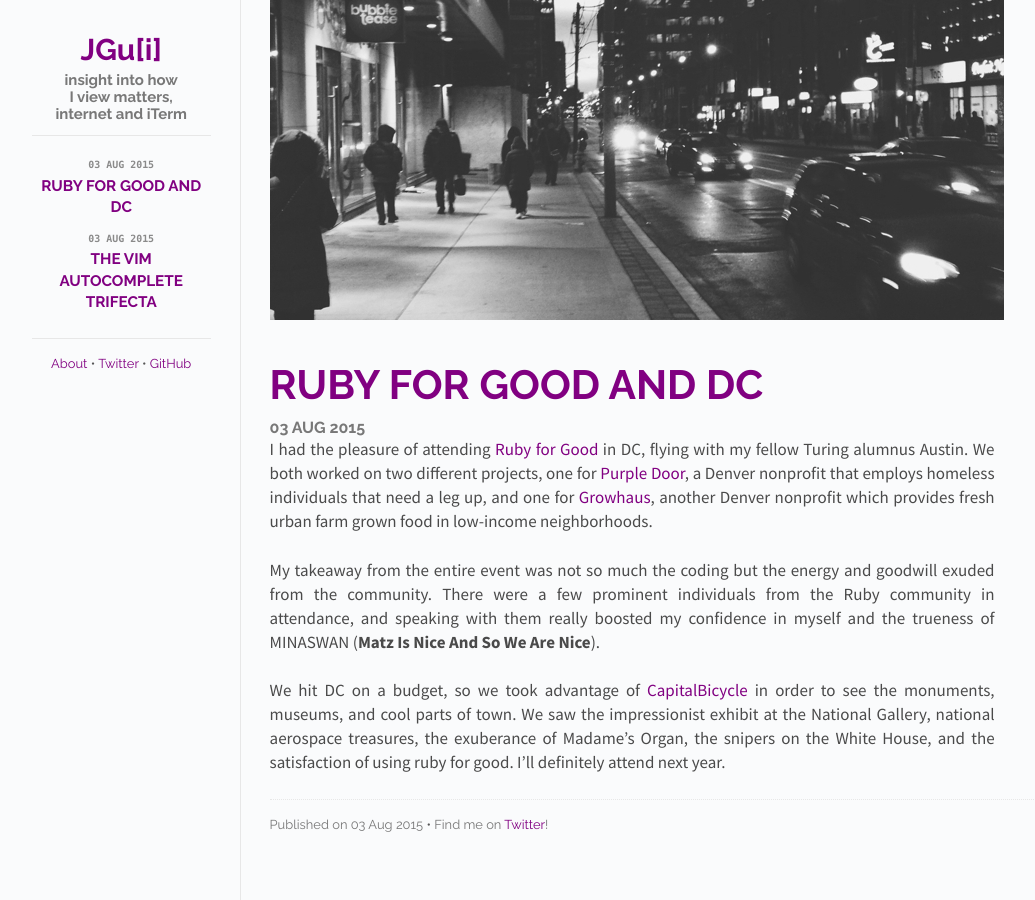
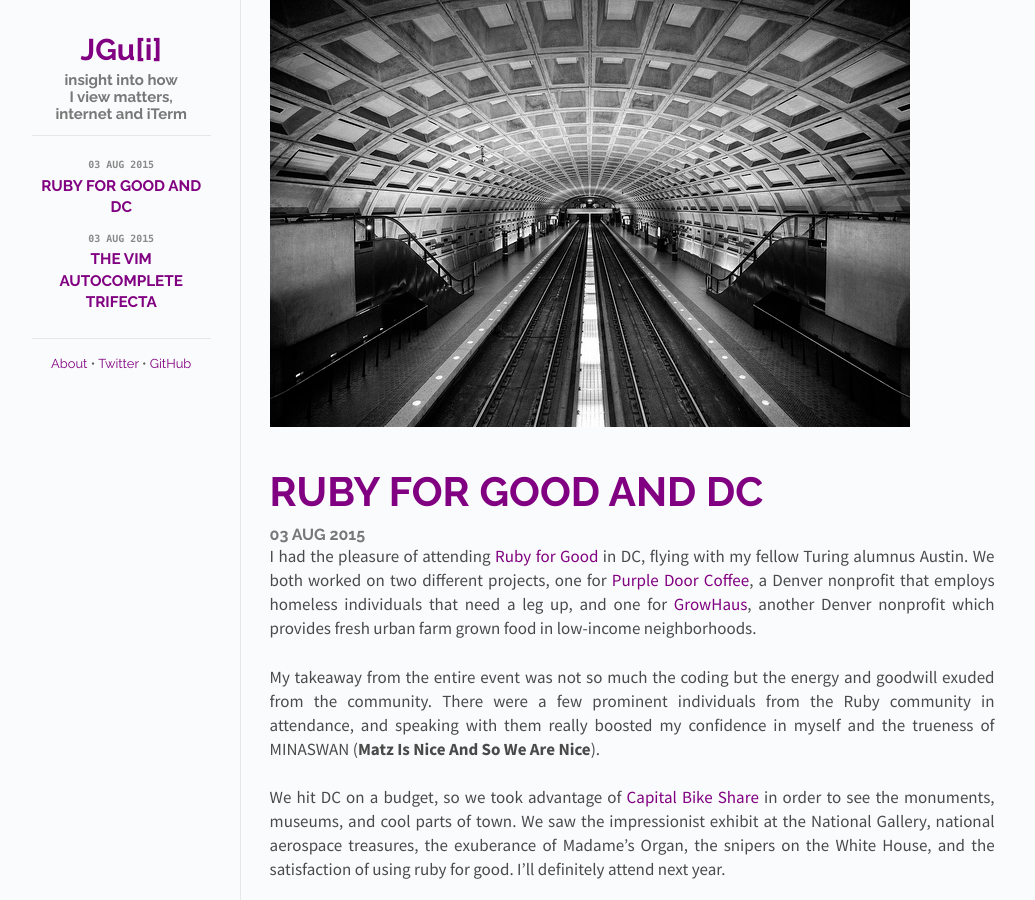
Before and after one commit to jgujgu/warviz, a Jekyll site: the page built from _posts/2015-08-03-ruby-for-good.md, in a window 1280 px wide. Shown: the whole page, without its empty margins (118-1153 px from the left). Built offline with Jekyll 4.4.1, drawn with Linux system fonts in a browser that asks for light colours.

Commit message:
pictures

```diff
--- a/_posts/2015-08-03-ruby-for-good.md
+++ b/_posts/2015-08-03-ruby-for-good.md
@@ -1,12 +1,12 @@
 ---
 layout: post
 title:  "Ruby for Good and DC"
-cover: cover.jpg
+cover: dc.jpg
 date:   2015-08-03 13:53:38
 categories: ruby for good minaswan washington dc
 ---
-I had the pleasure of attending [Ruby for Good](http://www.rubyforgood.com) in DC, flying with my fellow Turing alumnus Austin. We both worked on two different projects, one for [Purple Door](http://www.purpledoor.com), a Denver nonprofit that employs homeless individuals that need a leg up, and one for [Growhaus](https://www.growhaus.com), another Denver nonprofit which provides fresh urban farm grown food in low-income neighborhoods.
+I had the pleasure of attending [Ruby for Good](http://www.rubyforgood.com/) in DC, flying with my fellow Turing alumnus Austin. We both worked on two different projects, one for [Purple Door Coffee](http://www.purpledoorcoffee.com/), a Denver nonprofit that employs homeless individuals that need a leg up, and one for [GrowHaus](http://www.thegrowhaus.org/), another Denver nonprofit which provides fresh urban farm grown food in low-income neighborhoods.
 
 My takeaway from the entire event was not so much the coding but the energy and goodwill exuded from the community. There were a few prominent individuals from the Ruby community in attendance, and speaking with them really boosted my confidence in myself and the trueness of MINASWAN (**Matz Is Nice And So We Are Nice**).
 
-We hit DC on a budget, so we took advantage of [CapitalBicycle](http://www.capitalbicycle.com) in order to see the monuments, museums, and cool parts of town. We saw the impressionist exhibit at the National Gallery, national aerospace treasures, the exuberance of Madame's Organ, the snipers on the White House, and the satisfaction of using ruby for good. I'll definitely attend next year.
+We hit DC on a budget, so we took advantage of [Capital Bike Share](https://www.capitalbikeshare.com/) in order to see the monuments, museums, and cool parts of town. We saw the impressionist exhibit at the National Gallery, national aerospace treasures, the exuberance of Madame's Organ, the snipers on the White House, and the satisfaction of using ruby for good. I'll definitely attend next year.
--- a/css/main.css
+++ b/css/main.css
@@ -110,7 +110,8 @@ a:hover {
 
 #cover-photo-container,
 #info-container {
-  display: block; }
+  display: block;
+  /*margin-top: 25px;*/ }
 
 #info-container {
   margin-top: 3em; }
--- a/css/main.scss
+++ b/css/main.scss
@@ -136,6 +136,7 @@ a:hover {
 #cover-photo-container,
 #info-container {
   display: block;
+  /*margin-top: 25px;*/
 }
 
 #info-container {
```
Also changed, not shown: _posts/2015-08-03-the-vim-autocomplete-trifecta.markdown (+6 -2 lines), images/dc.jpg (added), images/stooges.jpg (added), 7 other files.
